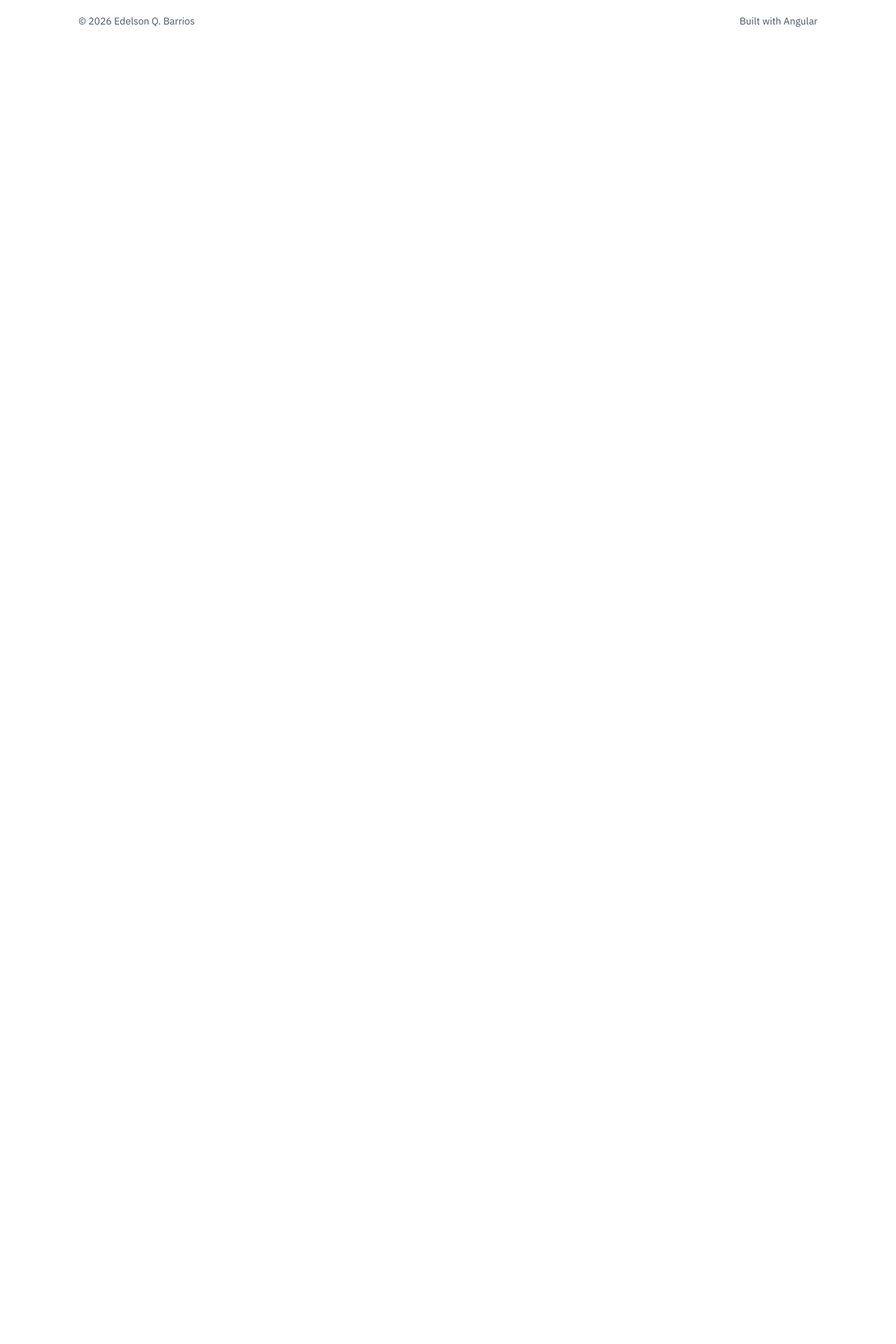
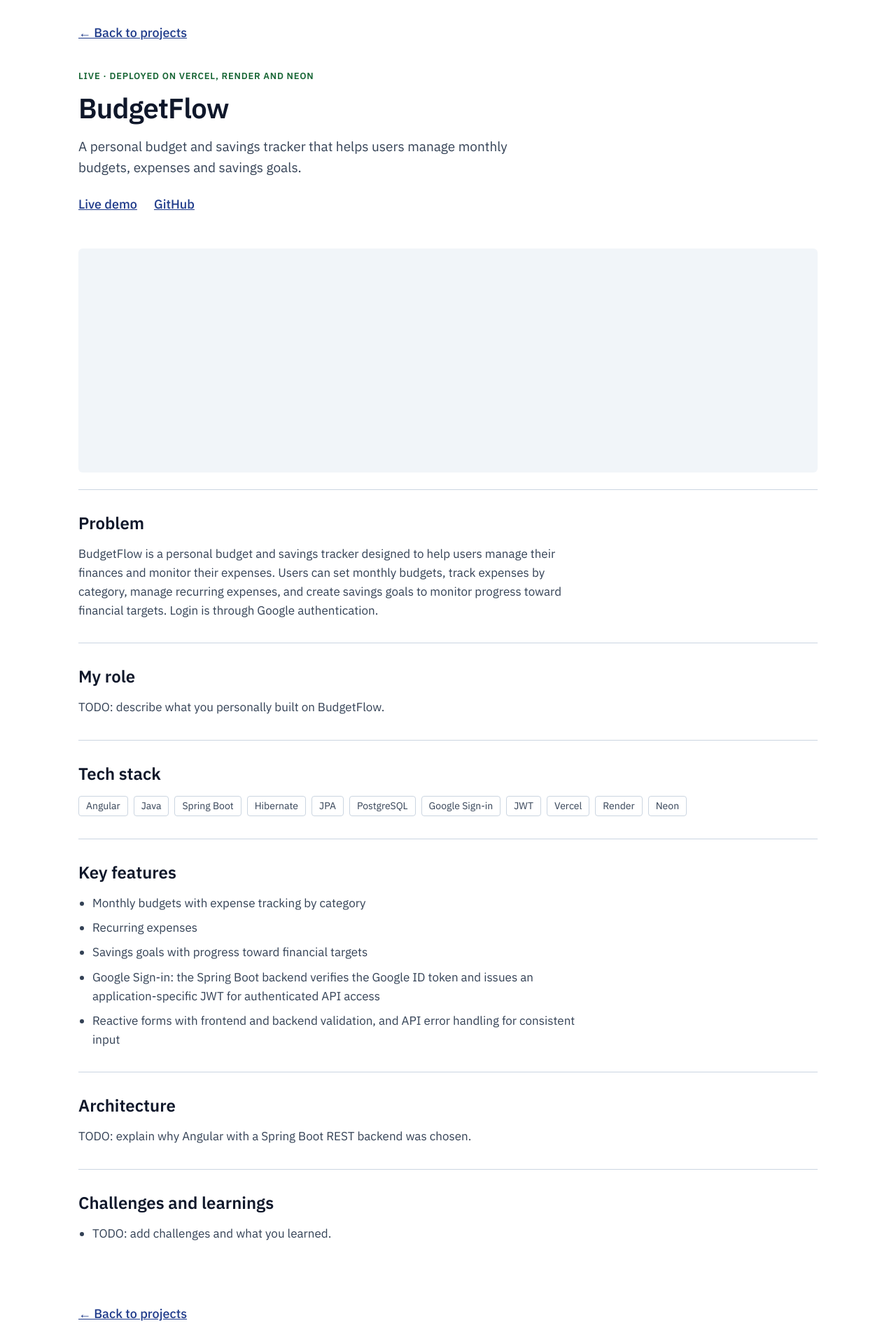
Before and after one commit to edelsonbarrios/portfolio, an Angular app: page /projects/budgetflow in a window 1280 px wide. Before the commit this address led to /. Shown: the part 80-2000 px from the top of the page at 70% size. Before the commit the page ends 800 px from the top, so only its background shows below. Built offline with nearby package versions, Linux system fonts and the light colour scheme.

Commit message:
add case study page and route

```diff
--- a/src/app/app.routes.ts
+++ b/src/app/app.routes.ts
@@ -1,4 +1,8 @@
 import { Routes } from '@angular/router';
 import { HomeComponent } from './pages/home/home.component';
+import { ProjectDetailComponent } from './pages/project-detail/project-detail.component';
 
-export const routes: Routes = [{ path: '', component: HomeComponent }];
+export const routes: Routes = [
+  { path: '', component: HomeComponent },
+  { path: 'projects/:slug', component: ProjectDetailComponent },
+];
--- /dev/null
+++ b/src/app/pages/project-detail/project-detail.component.html
@@ -0,0 +1,93 @@
+<main id="main" class="container page">
+  <a class="back" routerLink="/" fragment="projects">← Back to projects</a>
+
+  @if (project(); as p) {
+    <header class="head">
+      <app-status-label [status]="p.status" [label]="p.statusLabel" />
+      <h1>{{ p.title }}</h1>
+      <p class="summary">{{ p.summary }}</p>
+
+      <div class="links">
+        @if (p.links.live) {
+          <a [href]="p.links.live" target="_blank" rel="noopener">Live demo</a>
+        }
+        @if (p.links.github) {
+          <a [href]="p.links.github" target="_blank" rel="noopener">GitHub</a>
+        }
+        @if (p.caseStudy.demoVideo) {
+          <a [href]="p.caseStudy.demoVideo" target="_blank" rel="noopener"
+            >Demo video</a
+          >
+        }
+      </div>
+    </header>
+
+    <div class="media">
+      @if (p.screenshot) {
+        <img [src]="p.screenshot" [alt]="'Screenshot of ' + p.title" />
+      } @else {
+        <div class="placeholder" aria-hidden="true"></div>
+      }
+    </div>
+
+    @if (p.caseStudy.gallery?.length) {
+      <div class="gallery">
+        @for (img of p.caseStudy.gallery; track img) {
+          <img [src]="img" [alt]="'Screenshot of ' + p.title" loading="lazy" />
+        }
+      </div>
+    }
+
+    <section>
+      <h2>Problem</h2>
+      <p>{{ p.caseStudy.problem }}</p>
+    </section>
+
+    <section>
+      <h2>My role</h2>
+      <p>{{ p.caseStudy.role }}</p>
+    </section>
+
+    <section>
+      <h2>Tech stack</h2>
+      <div class="tags">
+        @for (tag of p.tags; track tag) {
+          <app-tag-chip [label]="tag" />
+        }
+      </div>
+    </section>
+
+    <section>
+      <h2>Key features</h2>
+      <ul>
+        @for (feature of p.caseStudy.features; track feature) {
+          <li>{{ feature }}</li>
+        }
+      </ul>
+    </section>
+
+    <section>
+      <h2>Architecture</h2>
+      @if (p.architecture) {
+        <p class="architecture"><strong>{{ p.architecture }}</strong></p>
+      }
+      <p>{{ p.caseStudy.architectureNote }}</p>
+    </section>
+
+    <section>
+      <h2>Challenges and learnings</h2>
+      <ul>
+        @for (item of p.caseStudy.challenges; track item) {
+          <li>{{ item }}</li>
+        }
+      </ul>
+    </section>
+
+    <a class="back bottom" routerLink="/" fragment="projects"
+      >← Back to projects</a
+    >
+  } @else {
+    <h1>Project not found</h1>
+    <p>There is no project at this address.</p>
+  }
+</main>
--- /dev/null
+++ b/src/app/pages/project-detail/project-detail.component.scss
@@ -0,0 +1,149 @@
+.container {
+  max-width: 1120px;
+  margin: 0 auto;
+  padding: 0 32px;
+}
+
+.page {
+  padding-top: 32px;
+  padding-bottom: 80px;
+}
+
+.back {
+  display: inline-flex;
+  align-items: center;
+  min-height: 44px;
+  font-weight: 500;
+  color: var(--accent);
+
+  &:hover {
+    color: var(--accent-hover);
+  }
+
+  &:focus-visible {
+    outline: 2px solid var(--accent);
+    outline-offset: 2px;
+  }
+}
+
+.bottom {
+  margin-top: 48px;
+}
+
+.head {
+  margin: 24px 0 40px;
+}
+
+h1 {
+  margin: 8px 0 16px;
+  font-size: 40px;
+  font-weight: 600;
+  letter-spacing: -0.02em;
+  line-height: 1.2;
+  color: var(--text);
+}
+
+.summary {
+  max-width: 60ch;
+  margin: 0 0 16px;
+  font-size: 19px;
+  line-height: 1.6;
+  color: var(--text-body);
+}
+
+.links {
+  display: flex;
+  flex-wrap: wrap;
+  gap: 4px 24px;
+
+  a {
+    display: inline-flex;
+    align-items: center;
+    min-height: 44px;
+    font-weight: 500;
+    color: var(--accent);
+
+    &:hover {
+      color: var(--accent-hover);
+    }
+
+    &:focus-visible {
+      outline: 2px solid var(--accent);
+      outline-offset: 2px;
+    }
+  }
+}
+
+.media {
+  margin-bottom: 24px;
+}
+
+.placeholder {
+  min-height: 320px;
+  background: var(--surface-placeholder);
+  border-radius: 6px;
+}
+
+img {
+  display: block;
+  width: 100%;
+  height: auto;
+  border-radius: 6px;
+}
+
+.gallery {
+  display: grid;
+  grid-template-columns: repeat(auto-fit, minmax(280px, 1fr));
+  gap: 16px;
+  margin-bottom: 24px;
+}
+
+section {
+  padding: 32px 0;
+  border-top: 1px solid var(--border-strong);
+
+  p,
+  ul {
+    max-width: 70ch;
+    margin: 0;
+    font-size: 17px;
+    line-height: 1.6;
+    color: var(--text-body);
+  }
+
+  ul {
+    padding-left: 20px;
+  }
+
+  li + li {
+    margin-top: 8px;
+  }
+}
+
+h2 {
+  margin: 0 0 16px;
+  font-size: 24px;
+  font-weight: 600;
+  color: var(--text);
+}
+
+.architecture {
+  margin-bottom: 8px;
+  color: var(--text);
+}
+
+.tags {
+  display: flex;
+  flex-wrap: wrap;
+  gap: 8px;
+}
+
+@media (max-width: 480px) {
+  .container {
+    padding: 0 20px;
+  }
+
+  h1 {
+    font-size: 32px;
+  }
+}
--- /dev/null
+++ b/src/app/pages/project-detail/project-detail.component.ts
@@ -0,0 +1,27 @@
+import { Component, computed, inject } from '@angular/core';
+import { toSignal } from '@angular/core/rxjs-interop';
+import { ActivatedRoute, RouterLink } from '@angular/router';
+import { map } from 'rxjs';
+import { projects } from '../../data/projects';
+import { StatusLabelComponent } from '../../shared/status-label/status-label.component';
+import { TagChipComponent } from '../../shared/tag-chip/tag-chip.component';
+
+@Component({
+  selector: 'app-project-detail',
+  standalone: true,
+  imports: [RouterLink, StatusLabelComponent, TagChipComponent],
+  templateUrl: './project-detail.component.html',
+  styleUrl: './project-detail.component.scss',
+})
+export class ProjectDetailComponent {
+  private readonly route = inject(ActivatedRoute);
+
+  private readonly slug = toSignal(
+    this.route.paramMap.pipe(map((params) => params.get('slug'))),
+    { initialValue: this.route.snapshot.paramMap.get('slug') },
+  );
+
+  protected readonly project = computed(() =>
+    projects.find((p) => p.slug === this.slug()),
+  );
+}
```
